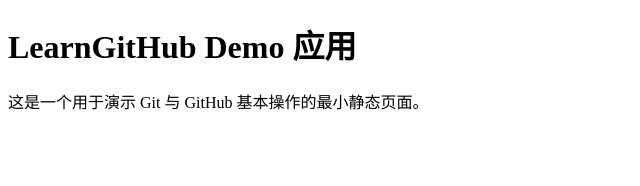
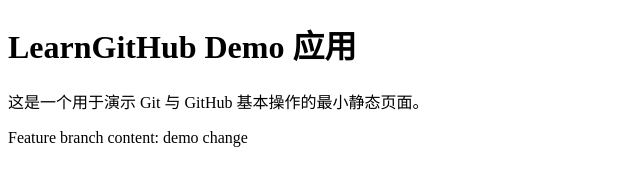
Before and after one commit to mafye/LearnGithub-Demo, a plain HTML site: page index.html in a window 1280 px wide. Shown: the whole page, without its empty margins (0-640 px from the left). Drawn offline with Linux system fonts and the light colour scheme.

Commit message:
feat: add demo change on feature branch

```diff
--- a/index.html
+++ b/index.html
@@ -10,3 +10,4 @@
   <p>这是一个用于演示 Git 与 GitHub 基本操作的最小静态页面。</p>
 </body>
 </html>
+<p>Feature branch content: demo change</p>
```
